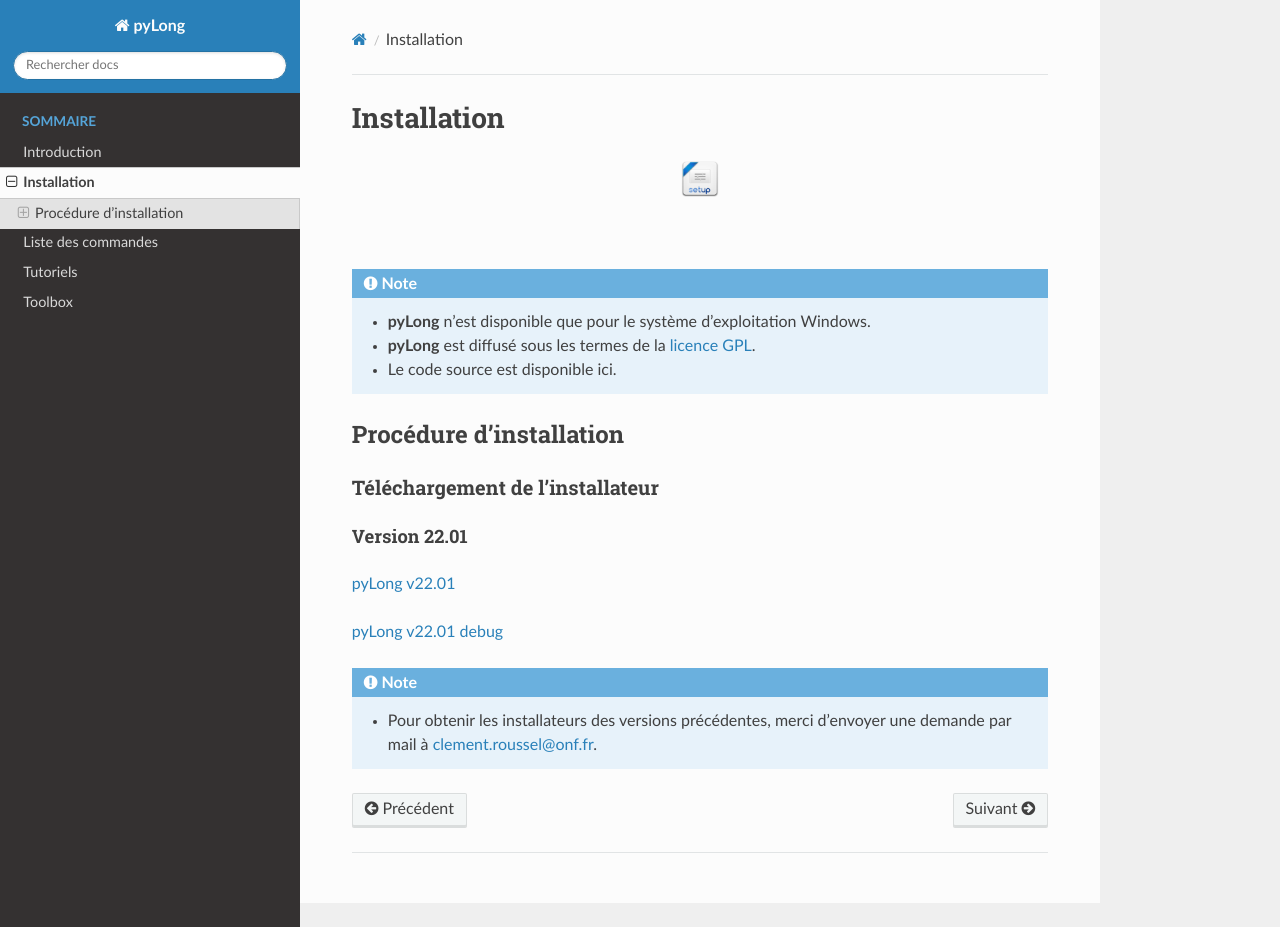
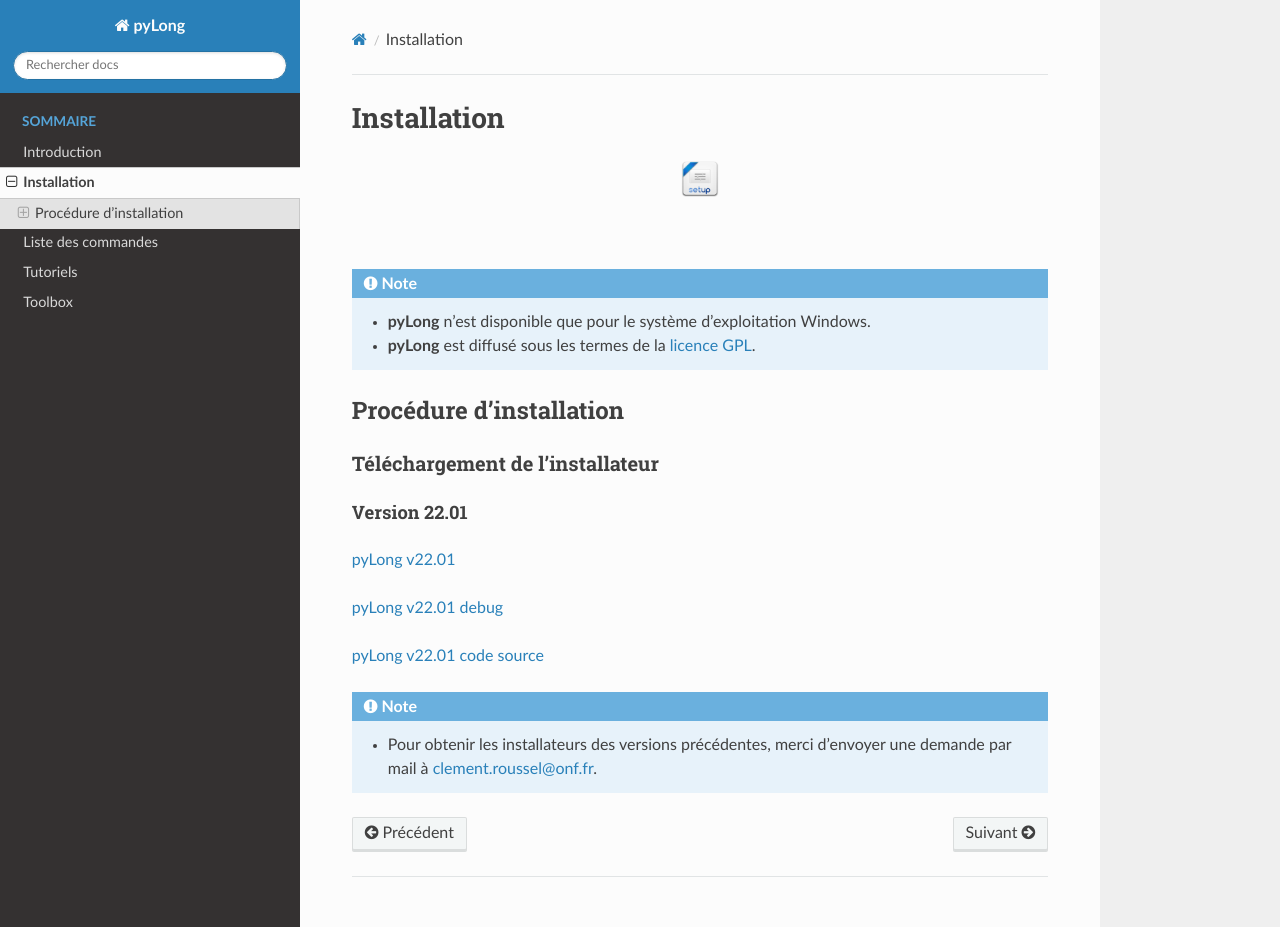
Before and after one commit to clementroussel/pyLong-doc, a Sphinx documentation site: the page built from docs/source/installation.rst, in a window 1280 px wide and 927 px high. Built offline with Sphinx 7.4.7 and the Read the Docs theme 2.0.0, drawn with Linux system fonts in a browser that asks for light colours.

Commit message:
Update installation.rst

```diff
--- a/docs/source/installation.rst
+++ b/docs/source/installation.rst
@@ -11,7 +11,6 @@ Installation
 .. note::
    - **pyLong** n'est disponible que pour le système d'exploitation Windows.
    - **pyLong** est diffusé sous les termes de la `licence GPL`_.
-   - Le code source est disponible ici.
 
 ..  _licence GPL:  https://fr.wikipedia.org/wiki/Licence_publique_g%C3%A9n%C3%A9rale_GNU
 
@@ -28,9 +27,14 @@ Version 22.01
 
 `pyLong v22.01 debug`_
 
+`pyLong v22.01 code source`_
+
+
+.. _pyLong v22.01: https://sourceforge.net/projects/pylong/files/pyLong_22-01_debug.exe/download
+
 .. _pyLong v22.01 debug: https://sourceforge.net/projects/pylong/files/pyLong_22-01_debug.exe/download
 
-.. _pyLong v22.01: https://sourceforge.net/projects/pylong/files/pyLong_22-01_debug.exe/download
+.. _pyLong v22.01 code source: https://sourceforge.net/projects/pylong/files/pyLong_22-01_debug.exe/download
 
 .. note::
    - Pour obtenir les installateurs des versions précédentes, merci d'envoyer une demande par mail à `clement.roussel@onf.fr`_.
```
